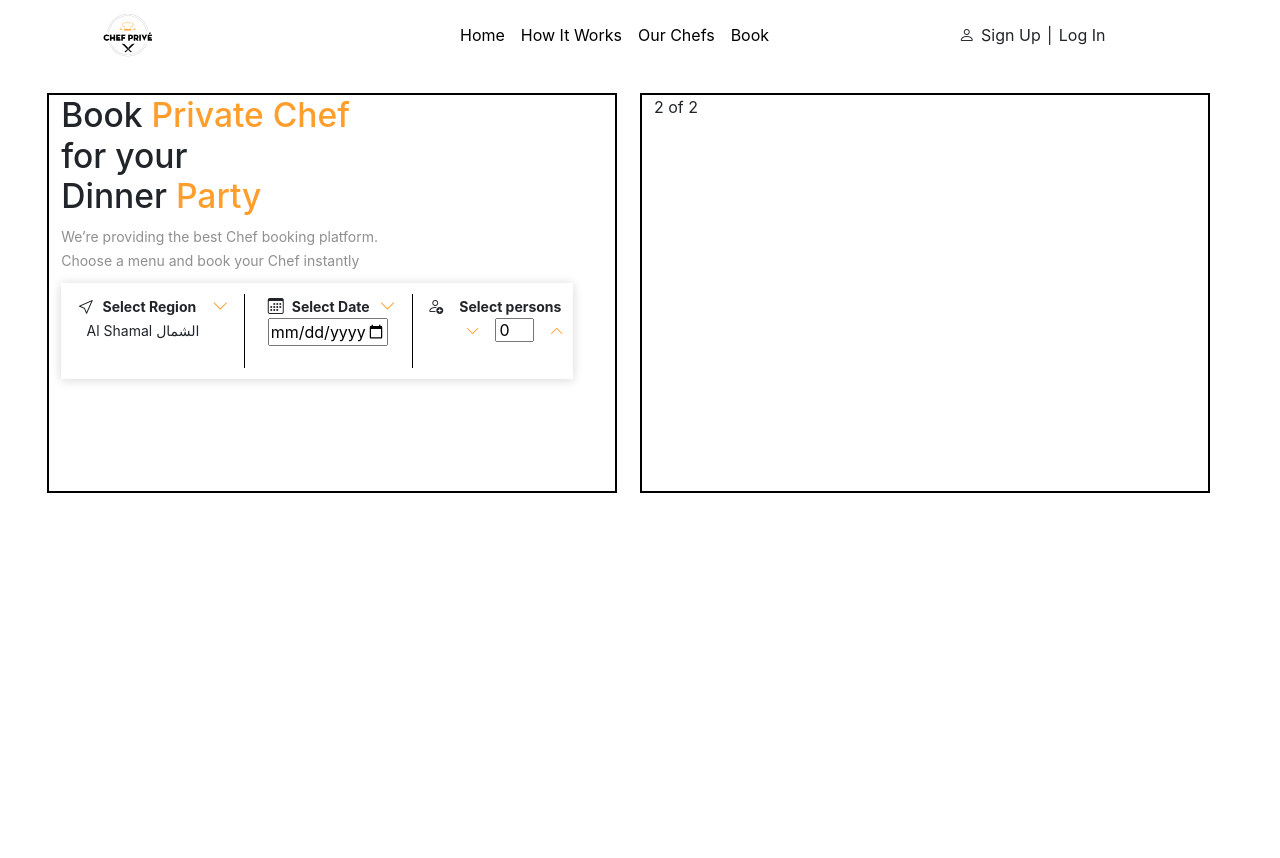
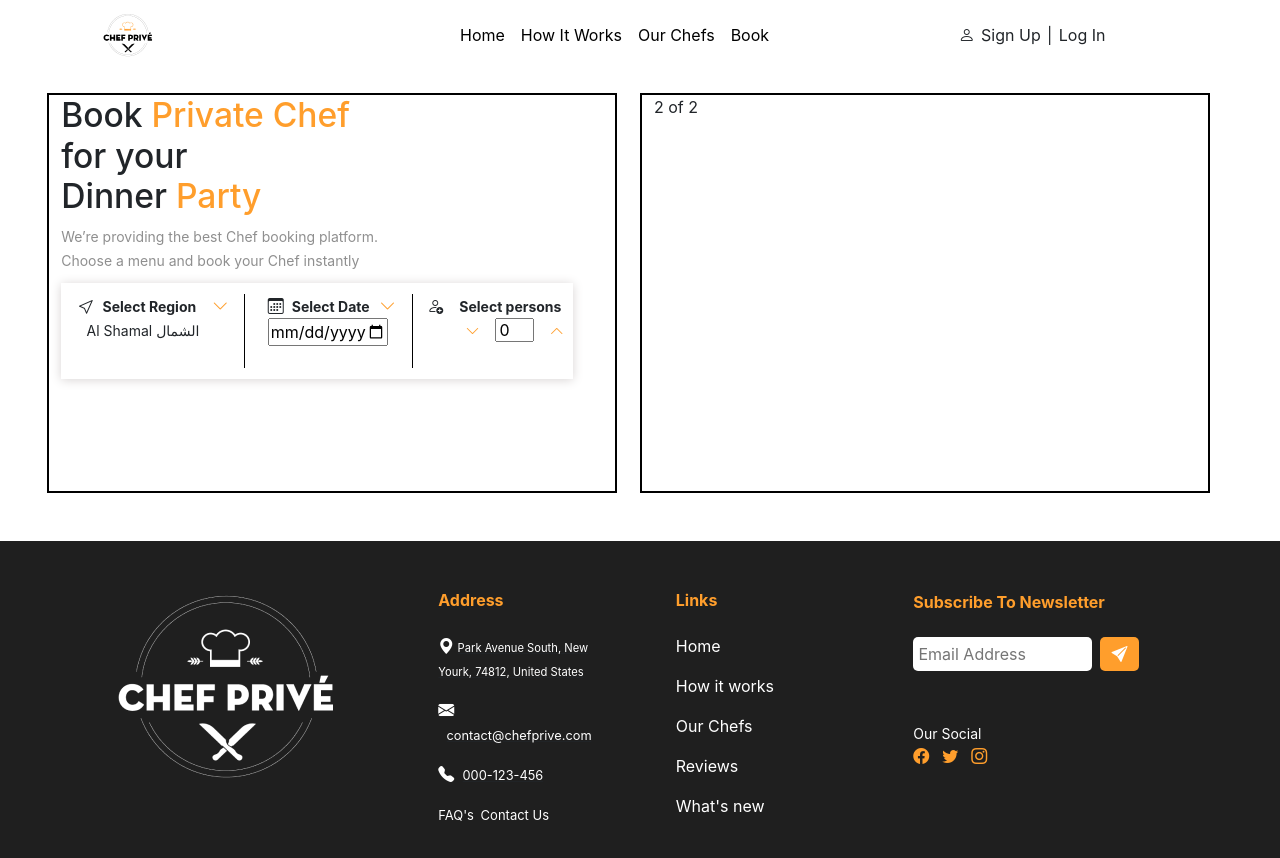
Before and after one commit to Sabeerwaqas/Chef-Website-Homepage, a React (Create React App) app in the folder chef_website/: page / in a window 1280 px wide. Shown: the top 858 px of the page. Before the commit the page ends 800 px from the top, so only its background shows below. Built offline with nearby package versions, Linux system fonts and the light colour scheme.

Commit message:
[Working on footer]

```diff
--- a/chef_website/src/App.js
+++ b/chef_website/src/App.js
@@ -1,12 +1,14 @@
 import React from "react";
 import Navbar from "./navbar/Navbar";
 import Header from "./header/Header";
+import Footer from "./footer/Footer";
 
 const App = () => {
   return (
     <>
       <Navbar />
       <Header/>
+      <Footer/>
     </>
   );
 };
--- /dev/null
+++ b/chef_website/src/footer/Footer.js
@@ -0,0 +1,143 @@
+import React from "react";
+import "./footer.css";
+import logo from "../ChefPrivIImages/footerLogo.png";
+
+const Footer = () => {
+  return (
+    <>
+      <footer className="text-center text-lg-start  text-muted">
+        <section className="">
+          <div className="container text-center text-md-start mt-5">
+            <div className="row mt-3">
+              <div className="col-md-3 col-lg-4 col-xl-3 mx-auto mb-4">
+                <img className="footer-logo" src={logo} />
+              </div>
+
+              <div className="col-md-2 col-lg-2  col-xl-2 mx-auto mb-4">
+                <h6 className="footer-address footer-address-heading text-uppercase fw-bold mb-4">
+                  Address
+                </h6>
+                <p>
+                  <a href="#!" className="text-reset">
+                    <span>
+                      <i class="bi bi-geo-alt-fill"></i>
+                    </span>
+                    <span>
+                      <small className="address">
+                        Park Avenue South, New Yourk, 74812, United States
+                      </small>
+                    </span>
+                  </a>
+                </p>
+                <p>
+                  <a href="#!" className="text-reset">
+                    <span>
+                      <i class="bi bi-envelope-fill"></i>
+                    </span>
+                    <smalll className="email">contact@chefprive.com</smalll>
+                  </a>
+                </p>
+                <p>
+                  <a href="#!" className="text-reset">
+                    <span>
+                      <i class="bi bi-telephone-fill"></i>
+                    </span>
+                    <smalll className="phone">000-123-456</smalll>
+                  </a>
+                </p>
+                <p>
+                  <a href="#!" className="text-reset faq">
+                    FAQ's
+                  </a>
+                  <a href="#!" className="text-reset contact">
+                    Contact Us
+                  </a>
+                </p>
+              </div>
+
+              <div className="col-md-3 col-lg-2 col-xl-2 mx-auto mb-4">
+                <h6 className="text-uppercase footer-links-heading fw-bold mb-4">
+                  Links
+                </h6>
+                <p>
+                  <a href="#!" className="text-reset links-child">
+                    Home
+                  </a>
+                </p>
+                <p>
+                  <a href="#!" className="text-reset links-child">
+                    How it works
+                  </a>
+                </p>
+                <p>
+                  <a href="#!" className="text-reset links-child">
+                    Our Chefs
+                  </a>
+                </p>
+                <p>
+                  <a href="#!" className="text-reset links-child">
+                    Reviews
+                  </a>
+                </p>
+                <p>
+                  <a href="#!" className="text-reset links-child">
+                    What's new
+                  </a>
+                </p>
+              </div>
+
+              <div className="col-md-4 col-lg-3 col-xl-3 mx-auto mb-md-0 mb-4">
+                <h6 className="text-uppercase footer-subscribe-heading fw-bold mb-4">
+                  Subscribe to Newsletter
+                </h6>
+                <div>
+                  <input
+                    className="footer-email-input"
+                    type=""
+                    name=""
+                    value=""
+                    placeholder="Email Address"
+                  />
+                  <button className="footer-email-button">
+                    <i class="bi bi-send-fill"></i>
+                  </button>
+                </div>
+                <div className="social-media">
+                <small className="our-social">Our Social</small>
+                  <a>
+                    <i class="bi bi-facebook"></i>
+                  </a>
+                  <a>
+                    <i class="bi bi-twitter"></i>
+                  </a>
+                  <a>
+                    <i class="bi bi-instagram"></i>
+                  </a>
+                </div>
+                {/* <p>
+                  <i className="fas fa-envelope me-3"></i>
+                  info@example.com
+                </p>
+                <p>
+                  <i className="fas fa-phone me-3"></i> + 01 234 567 88
+                </p>
+                <p>
+                  <i className="fas fa-print me-3"></i> + 01 234 567 89
+                </p> */}
+              </div>
+            </div>
+          </div>
+        </section>
+
+        <div className="text-center p-4">
+          © 2023 Copyright:
+          <a className="text-reset fw-bold" href="https://mdbootstrap.com/">
+            O 16 Labs
+          </a>
+        </div>
+      </footer>
+    </>
+  );
+};
+
+export default Footer;
--- /dev/null
+++ b/chef_website/src/footer/footer.css
@@ -0,0 +1,106 @@
+footer{
+    background-color: #1f1f1f !important;
+}
+
+
+/* footer-logo */
+
+.footer-logo{
+    margin-top: 20%;
+}
+
+/* footer-address-heading */
+
+.footer-address-heading, .footer-links-heading{
+    margin-top: 30%;
+    color: #FF9E2C;
+    text-transform: capitalize !important;
+}
+
+/* bi-geo-alt-fill */
+
+.bi-geo-alt-fill, .bi-telephone-fill, .bi-envelope-fill{
+    color: #ffffff;
+}
+
+/* address */
+
+.address{
+    color: #ffffff;
+    font-size: 0.7rem;
+    margin-left: 2%;
+    /* text-align: center !important; */
+}
+
+
+/* email */
+
+.email, .phone{
+    color: white;
+    font-size: 0.8rem;
+    margin-left: 5%;
+}
+
+.faq, .contact{
+    color: white !important;
+    text-decoration: none;
+    font-size: small;
+}
+
+.contact{
+    margin-left: 4%;
+}
+
+/* links-child */
+
+.links-child{
+    color: #ffffff !important;
+    text-decoration: none;
+}
+
+/* footer-subscribe-heading */
+
+.footer-subscribe-heading{
+    color: #FF9E2C;
+    margin-top: 20%;
+    text-transform: capitalize !important;
+}
+
+/* footer-email-input */
+
+.footer-email-input{
+    padding: 2%;
+    width: 14vw;
+    border: none;
+    border-radius: 5px;
+}
+
+/* footer-email-button */
+
+.footer-email-button{
+    background-color: #FF9E2C;
+    color: white;
+    border: none;
+    border-radius: 5px;
+    padding: 2%;
+    margin-left: 3%;
+    width: 3vw;
+}
+
+/* our-social */
+
+.our-social{
+    display: block;
+    margin-top: 20%;
+    color: white;
+}
+
+/* social-media */
+
+.social-media{
+    color: #FF9E2C;
+}
+
+.bi-twitter, .bi-instagram{
+    margin-left: 5%;
+}
```
Also changed, not shown: chef_website/src/ChefPrivIImages/footerLogo.png (added).
